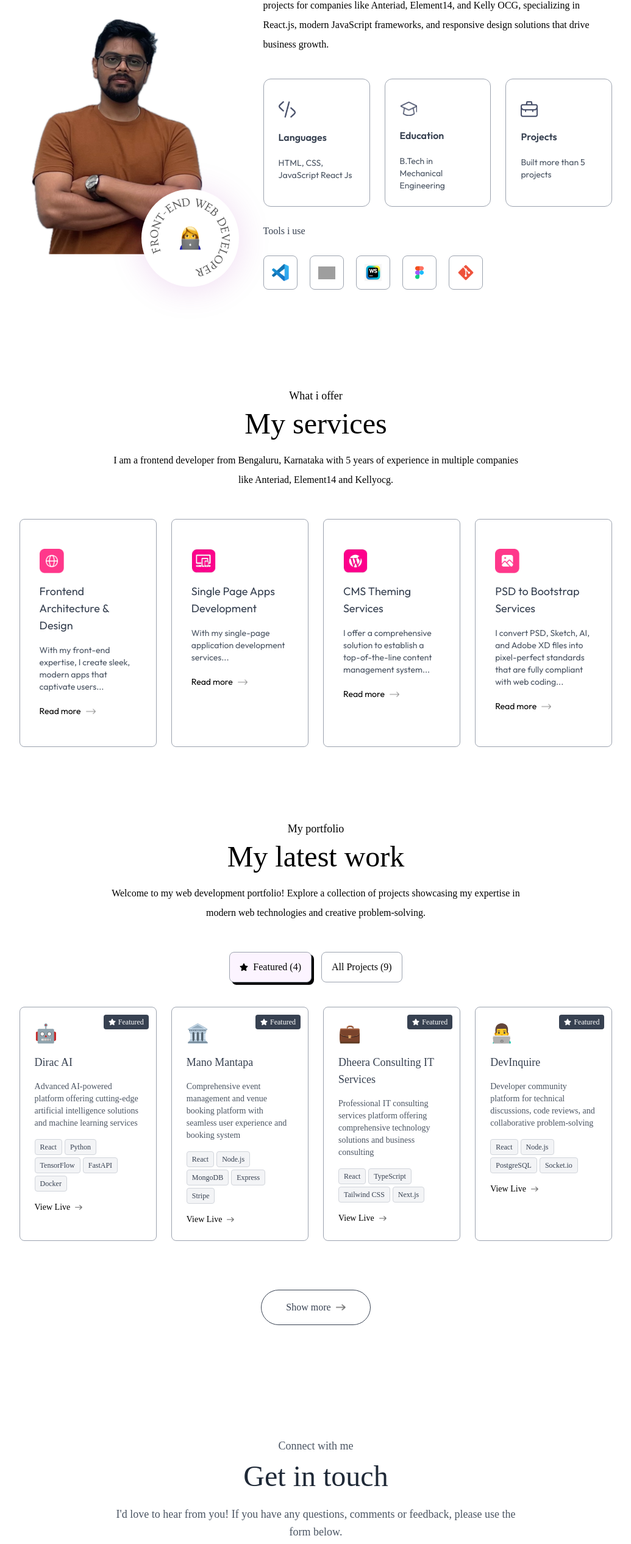
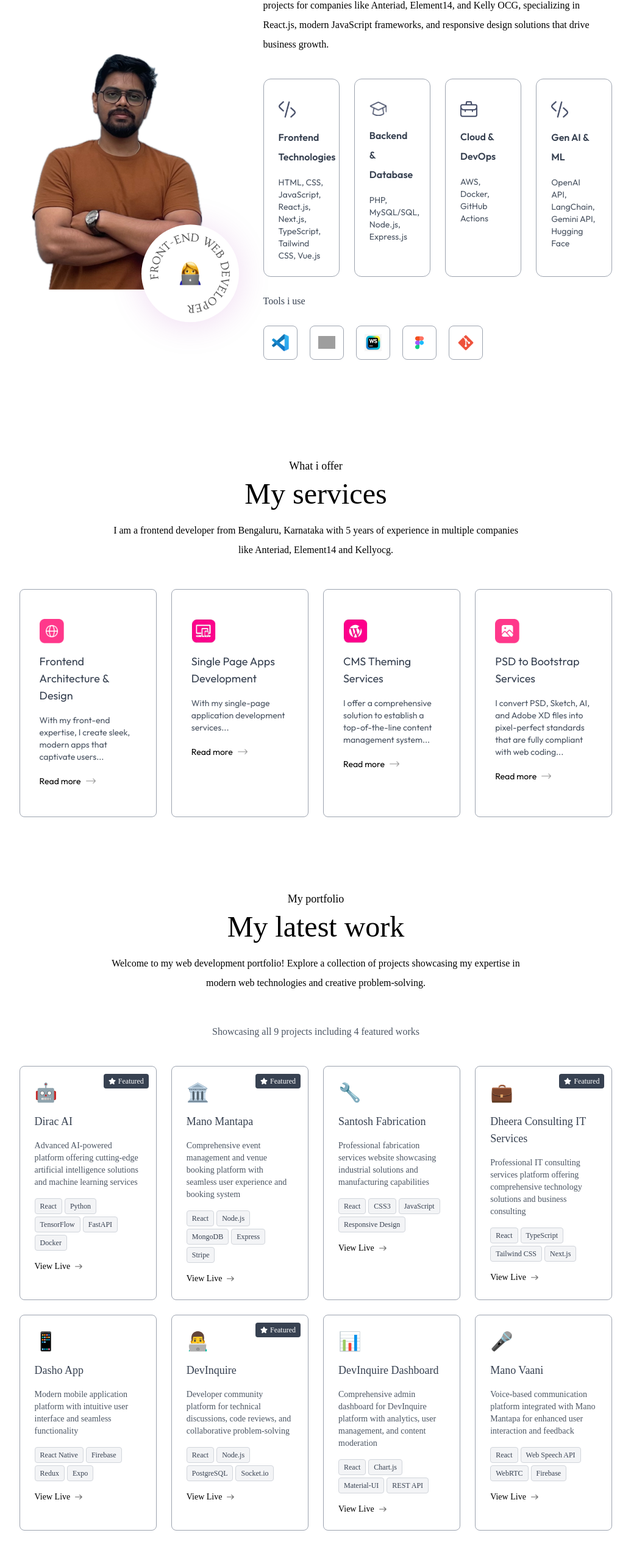
Before and after one commit to iamdurgashankar/portfolio-dsdm, a React (Vite) app: page / in a window 1280 px wide. Shown: the part 1075-3607 px from the top of the page at 61% size, without its empty margins (122-1157 px from the left). Built offline with nearby package versions, Linux system fonts and the light colour scheme; grey boxes are pictures that could not be loaded; a web font is replaced by a local one.

Commit message:
Update portfolio: remove show more button, add dynamic years calculation, update technologies sections

```diff
--- a/src/components/About.jsx
+++ b/src/components/About.jsx
@@ -15,6 +15,11 @@ import git from '../assets/git.png'
 import webstorm from '../assets/webstorm.png'
 
 const About = () => {
+  // Calculate years of experience dynamically based on start year 2019
+  const startYear = 2019;
+  const currentYear = new Date().getFullYear();
+  const yearsOfExperience = currentYear - startYear;
+
   return (
     <div id="about" className="w-full px-[12%] py-10 scroll-mt-20">
     <h4 className="text-center mb-2 text-lg font-Ovo">Introduction</h4>
@@ -30,25 +35,25 @@ const About = () => {
             </div>
         </div>
         <div className="flex-1">
-            <p className="mb-10 max-w-2xl font-Ovo">I am a passionate frontend developer from Bengaluru, Karnataka with 5 years of hands-on experience in building scalable web applications. I have successfully delivered projects for companies like Anteriad, Element14, and Kelly OCG, specializing in React.js, modern JavaScript frameworks, and responsive design solutions that drive business growth.</p>
+            <p className="mb-10 max-w-2xl font-Ovo">I am a passionate frontend developer from Bengaluru, Karnataka with {yearsOfExperience} years of hands-on experience in building scalable web applications. I have successfully delivered projects for companies like Anteriad, Element14, and Kelly OCG, specializing in React.js, modern JavaScript frameworks, and responsive design solutions that drive business growth.</p>
 
-            <ul className="grid grid-cols-1 sm:grid-cols-3 gap-6 max-w-2xl">
+            <ul className="grid grid-cols-1 sm:grid-cols-2 lg:grid-cols-4 gap-6 max-w-4xl">
                 <li className="border-[0.5px] border-gray-400 rounded-xl p-6 cursor-pointer hover:bg-lightHover hover:-translate-y-1 duration-500 hover:shadow-black
                 dark:border-white dark:hover:shadow-white dark:hover:bg-darkHover/50
                 ">
                     <img src={code_icon} alt="" className="w-7 mt-3 dark:hidden"/>
                     <img src={code_icon_dark} alt="" className="w-7 mt-3 hidden dark:block"/>
 
-                    <h3 className="my-4 font-semibold text-gray-700 dark:text-white">Languages</h3>
-                    <p className="text-gray-600 text-sm dark:text-white/80">HTML, CSS, JavaScript React Js</p>
+                    <h3 className="my-4 font-semibold text-gray-700 dark:text-white">Frontend Technologies</h3>
+                    <p className="text-gray-600 text-sm dark:text-white/80">HTML, CSS, JavaScript, React.js, Next.js, TypeScript, Tailwind CSS, Vue.js</p>
                 </li>
                 <li className="border-[0.5px] border-gray-400 rounded-xl p-6 cursor-pointer hover:bg-lightHover hover:-translate-y-1 duration-500 hover:shadow-black dark:border-white dark:hover:shadow-white dark:hover:bg-darkHover/50">
 
                     <img src={edu_icon} alt="" className="w-7 mt-3 dark:hidden"/>
                     <img src={edu_icon_dark} alt="" className="w-7 mt-3 hidden dark:block"/>
 
-                    <h3 className="my-4 font-semibold text-gray-700 dark:text-white">Education</h3>
-                    <p className="text-gray-600 text-sm dark:text-white/80">B.Tech in Mechanical Engineering </p>
+                    <h3 className="my-4 font-semibold text-gray-700 dark:text-white">Backend & Database</h3>
+                    <p className="text-gray-600 text-sm dark:text-white/80">PHP, MySQL/SQL, Node.js, Express.js</p>
                 </li>
                 <li className="border-[0.5px] border-gray-400 rounded-xl p-6 cursor-pointer hover:bg-lightHover hover:-translate-y-1 duration-500 hover:shadow-black dark:border-white dark:hover:shadow-white dark:hover:bg-darkHover/50">
 
@@ -56,8 +61,17 @@ const About = () => {
                     <img src={project_icon_dark} alt="" className="w-7 mt-3 hidden dark:block"/>
 
 
-                    <h3 className="my-4 font-semibold text-gray-700 dark:text-white">Projects</h3>
-                    <p className="text-gray-600 text-sm dark:text-white/80">Built more than 5 projects </p>
+                    <h3 className="my-4 font-semibold text-gray-700 dark:text-white">Cloud & DevOps</h3>
+                    <p className="text-gray-600 text-sm dark:text-white/80">AWS, Docker, GitHub Actions</p>
+                </li>
+                <li className="border-[0.5px] border-gray-400 rounded-xl p-6 cursor-pointer hover:bg-lightHover hover:-translate-y-1 duration-500 hover:shadow-black dark:border-white dark:hover:shadow-white dark:hover:bg-darkHover/50">
+
+                    <img src={code_icon} alt="" className="w-7 mt-3 dark:hidden"/>
+                    <img src={code_icon_dark} alt="" className="w-7 mt-3 hidden dark:block"/>
+
+
+                    <h3 className="my-4 font-semibold text-gray-700 dark:text-white">Gen AI & ML</h3>
+                    <p className="text-gray-600 text-sm dark:text-white/80">OpenAI API, LangChain, Gemini API, Hugging Face</p>
                 </li>
             </ul>
             <h4 className="my-6 text-gray-700 font-Ovo dark:text-white/80">Tools i use</h4>
--- a/src/components/Work.jsx
+++ b/src/components/Work.jsx
@@ -1,4 +1,4 @@
-import React, { useState } from 'react'
+import React from 'react'
 import send_icon from '../assets/send-icon.png'
 import right_arrow_blod from '../assets/right-arrow-bold.png'
 import right_arrow_blod_dark from '../assets/right-arrow-bold-dark.png'
@@ -6,7 +6,6 @@ import github from '../assets/github.png'
 import { FaGithub, FaExternalLinkAlt, FaStar } from 'react-icons/fa'
 
 const Work = () => {
-  const [showAll, setShowAll] = useState(false);
 
   const projects = [
     {
@@ -111,7 +110,7 @@ const Work = () => {
   ];
 
   const featuredProjects = projects.filter(project => project.featured);
-  const displayedProjects = showAll ? projects : featuredProjects;
+  const displayedProjects = projects; // Show all projects by default
 
   return (
     <div id="work" className="w-full px-[12%] py-10 scroll-mt-20">
@@ -121,28 +120,11 @@ const Work = () => {
         Welcome to my web development portfolio! Explore a collection of projects showcasing my expertise in modern web technologies and creative problem-solving.
       </p>
 
-      {/* Filter Buttons */}
-      <div className="flex justify-center gap-4 mb-8">
-        <button
-          onClick={() => setShowAll(false)}
-          className={`px-4 py-2 border border-gray-400 rounded-lg transition-all duration-300 flex items-center gap-2 font-Ovo ${
-            !showAll
-              ? 'bg-lightHover shadow-black dark:bg-darkHover dark:shadow-white'
-              : 'hover:bg-lightHover hover:shadow-black dark:hover:bg-darkHover dark:hover:shadow-white dark:border-white'
-          }`}
-        >
-          <FaStar className="text-sm" />Featured ({featuredProjects.length})
-        </button>
-        <button
-          onClick={() => setShowAll(true)}
-          className={`px-4 py-2 border border-gray-400 rounded-lg transition-all duration-300 font-Ovo ${
-            showAll
-              ? 'bg-lightHover shadow-black dark:bg-darkHover dark:shadow-white'
-              : 'hover:bg-lightHover hover:shadow-black dark:hover:bg-darkHover dark:hover:shadow-white dark:border-white'
-          }`}
-        >
-          All Projects ({projects.length})
-        </button>
+      {/* Projects Info */}
+      <div className="text-center mb-8">
+        <p className="text-gray-600 dark:text-white/80 font-Ovo">
+          Showcasing all {projects.length} projects including {featuredProjects.length} featured works
+        </p>
       </div>
 
       <div className="grid grid-cols-auto gap-6 my-10">
@@ -193,11 +175,13 @@ const Work = () => {
         ))}
       </div>
 
-      <a href="https://github.com/iamdurgashankar" target="_blank" rel="noopener noreferrer" className="w-max flex items-center justify-center gap-2 text-gray-700 border-[0.5px] border-gray-700 rounded-full py-3 px-10 mx-auto my-20 hover:bg-lightHover duration-500 dark:text-white dark:border-white dark:hover:bg-darkHover font-Ovo">
-        Show more
-        <img src={right_arrow_blod} alt="" className="w-4 dark:hidden"/>
-        <img src={right_arrow_blod_dark} alt="" className="w-4 hidden dark:block"/>
-      </a>
+      <div className="text-center my-20">
+        <a href="https://github.com/iamdurgashankar" target="_blank" rel="noopener noreferrer" className="w-max flex items-center justify-center gap-2 text-gray-700 border-[0.5px] border-gray-700 rounded-full py-3 px-10 mx-auto hover:bg-lightHover duration-500 dark:text-white dark:border-white dark:hover:bg-darkHover font-Ovo">
+          View GitHub Profile
+          <img src={right_arrow_blod} alt="" className="w-4 dark:hidden"/>
+          <img src={right_arrow_blod_dark} alt="" className="w-4 hidden dark:block"/>
+        </a>
+      </div>
     </div>
   )
 }
```
